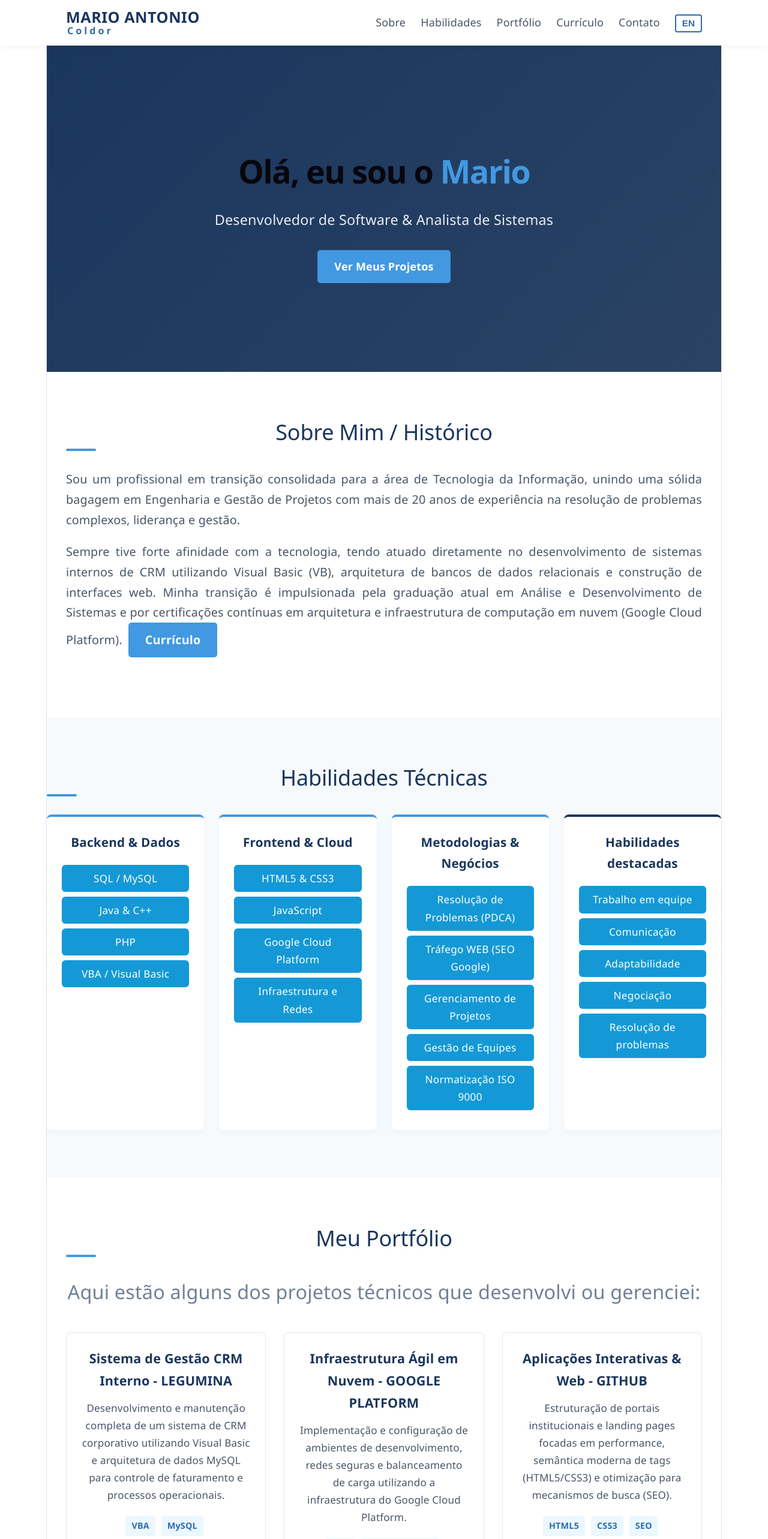
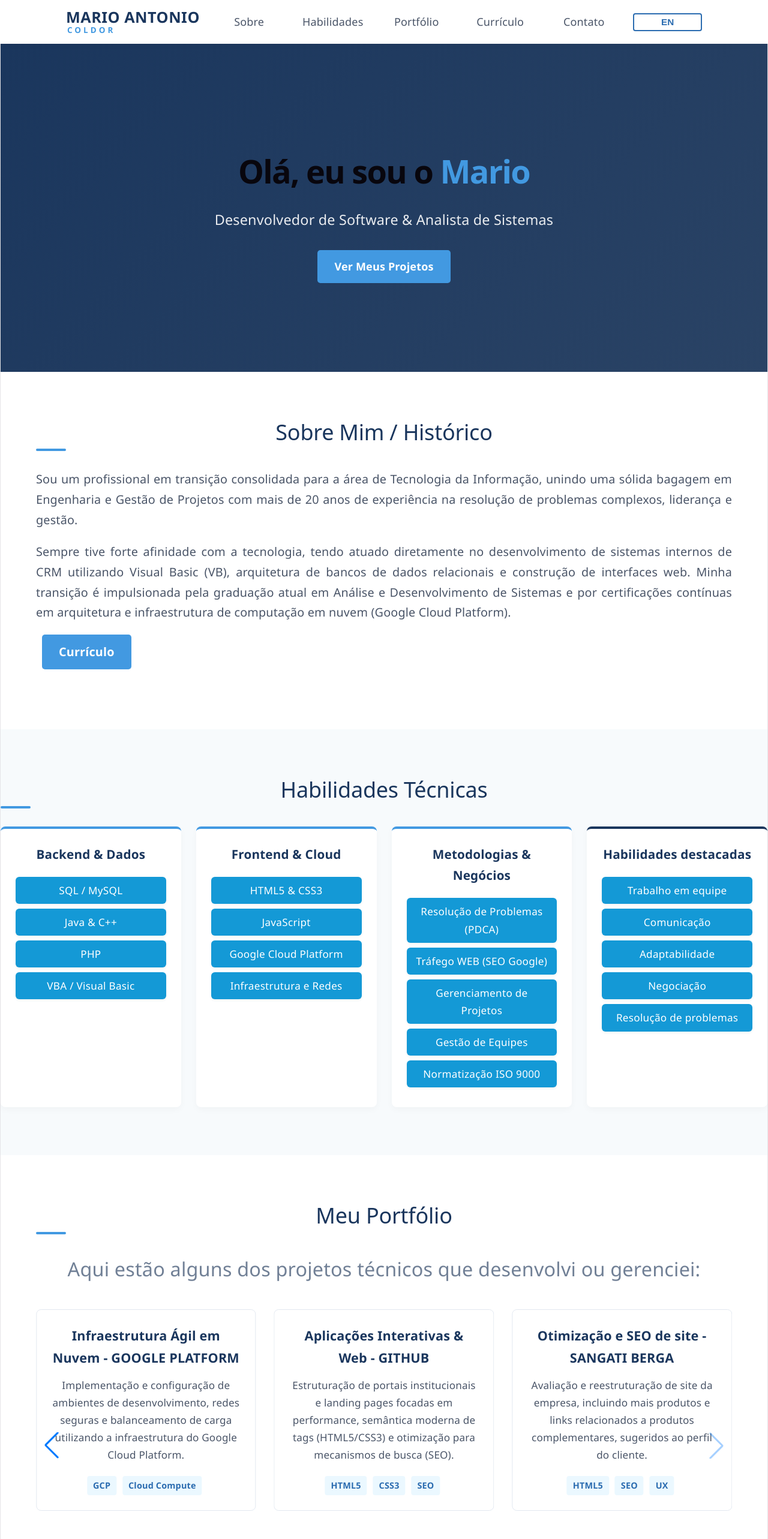
Before and after one commit to Mlaantonio/Mario-Luis-Alves-Antonio, a React (Vite) app: page / in a window 1280 px wide. Shown: the top 2566 px of the page at 60% size. Built offline with nearby package versions, Linux system fonts and the light colour scheme.

Commit message:
feat:Corrigido as margens e transformado a seção projetos em carrocel.

```diff
--- a/package.json
+++ b/package.json
@@ -11,7 +11,8 @@
   },
   "dependencies": {
     "react": "^19.2.6",
-    "react-dom": "^19.2.6"
+    "react-dom": "^19.2.6",
+    "swiper": "^12.2.0"
   },
   "devDependencies": {
     "@eslint/js": "^10.0.1",
--- a/src/App.css
+++ b/src/App.css
@@ -6,6 +6,7 @@
     padding: 0;
     box-sizing: border-box;
     scroll-behavior: smooth; /* Rolagem suave ao clicar no menu */
+    width: 100%;
 }
 
 body {
@@ -13,6 +14,13 @@ body {
     color: #2d3748;
     background-color: #ffffff;
     line-height: 1.7;
+}
+
+#root {
+    width: 100%;
+    max-width: 100%; /* Garante que o container base do React não limite os lados */
+    margin: 0;
+    padding: 0;
 }
 
 /* Menu de Navegação Fixo (Navbar) */
@@ -36,21 +44,64 @@ body {
 }
 
 /* Configuração da Logo Completa */
+/* ==========================================================================
+   BLINDAGEM E ESTILIZAÇÃO DA LOGO (Anula interferências do Vite)
+   ========================================================================== */
 .nav-logo {
-    display: flex;
-    flex-direction: column; /* Coloca o apelido exatamente embaixo */
-    align-items: flex-start;
-    text-decoration: none;
-    line-height: 1.1; /* Aproxima as duas linhas de texto */
+    display: flex !important;
+    flex-direction: column !important; /* Mantém o apelido rigidamente embaixo do nome */
+    align-items: flex-start !important;
+    text-decoration: none !important;  /* Remove sublinhados padrão */
+    line-height: 1.1 !important;       /* Mantém as duas linhas de texto unidas */
+    width: auto !important;            /* Impede expressamente que a logo estique na tela */
+    max-width: fit-content !important;
+    border: none !important;           /* Remove qualquer linha ou borda ao redor */
+    outline: none !important;          /* Remove contornos de foco */
+    background: none !important;       /* Remove fundos acidentais */
+    padding: 0 !important;             /* Reseta espaçamentos internos */
+    box-shadow: none !important;       /* Remove sombras indesejadas */
+}
+
+/* Anula efeitos de hover/link globais especificamente para a logo */
+.nav-logo:hover,
+.nav-logo:focus,
+.nav-logo:active {
+    border: none !important;
+    outline: none !important;
+    box-shadow: none !important;
+    background: transparent !important;
+}
+
+/* Nome Principal */
+.logo-main {
+    font-size: 1.4rem !important;
+    font-weight: 800 !important;
+    color: #1a365d !important;         /* Azul escuro corporativo */
+    letter-spacing: 0.5px !important;
+    text-transform: uppercase !important;
+    display: block !important;
+}
+
+/* Apelido (Subtítulo) */
+.logo-sub {
+    font-size: 0.75rem !important;
+    font-weight: 600 !important;
+    color: #4299e1 !important;         /* Azul claro de destaque */
+    letter-spacing: 4px !important;    /* Efeito de espaçamento moderno */
+    text-transform: uppercase !important;
+    text-align: left;
+    display: block !important;
 }
 
 /* Estilo do Nome Principal */
 .logo-main {
-    font-size: 1.4rem;
-    font-weight: 800;
-    color: #1a365d; /* O azul escuro predominante do site */
-    letter-spacing: 0.5px;
-    text-transform: uppercase; /* Deixa o nome imponente em maiúsculas */
+    font-size: 1.4rem !important;
+    font-weight: 800 !important;
+    color: #1a365d !important;
+    letter-spacing: 0.5px !important;
+    text-transform: uppercase !important;
+    display: block !important;
+    white-space: nowrap !important; /* Impede que Antonio vá para baixo de Mario */
 }
 
 /* Estilo do Apelido (Subtítulo) */
@@ -114,6 +165,7 @@ body {
 
 .btn-primary {
     display: inline-block;
+    width: auto;
     text-decoration: none;
     background-color: #4299e1;
     color: #ffffff;
@@ -129,7 +181,7 @@ body {
 
 /* Layout Geral das Seções */
 .section-container {
-    max-width: 1100px;
+    max-width: 1200px;
     margin: 0 auto;
     padding: 80px 20px;
 }
@@ -284,6 +336,7 @@ h2::after {
 
 .badge {
     display: inline-block;
+    width: auto;
     background-color: #ebf8ff;
     color: #2b6cb0;
     font-size: 0.8rem;
--- a/src/App.jsx
+++ b/src/App.jsx
@@ -2,6 +2,14 @@
 // #russiaisaterroriststate
 import React, { useState, useEffect } from 'react';
 import './App.css';
+// 1. IMPORTAÇÕES DO SWIPER
+import { Swiper, SwiperSlide } from 'swiper/react';
+import { Navigation, Pagination, Autoplay } from 'swiper/modules';
+
+// Importação dos estilos nativos do Swiper
+import 'swiper/css';
+import 'swiper/css/navigation';
+import 'swiper/css/pagination';
 
 // Dicionário completo com os textos em Português e Inglês
 const translations = {
@@ -25,12 +33,14 @@ const translations = {
     portfolioTitle: "Meu Portfólio",
     portfolioSubtitle: "Aqui estão alguns dos projetos técnicos que desenvolvi ou gerenciei:",
     proj1Title: "Sistema de Gestão CRM Interno - LEGUMINA",
-    proj1Desc: "Desenvolvimento e manutenção completa de um sistema de CRM corporativo utilizando Visual Basic e arquitetura de dados MySQL para controle de faturamento e processos operacionais.",
+    proj1Desc: "Desenvolvimento e manutenção completa de um sistema de CRM corporativo utilizando Visual Basic e arquitetura de dados MySQL para controle de faturamento, cadastros de clientes e outros processos operacionais. Criação de site institucional da empresa e configuração de e-mails",
     proj2Title: "Infraestrutura Ágil em Nuvem - GOOGLE PLATFORM",
     proj2Desc: "Implementação e configuração de ambientes de desenvolvimento, redes seguras e balanceamento de carga utilizando a infraestrutura do Google Cloud Platform.",
     proj3Title: "Aplicações Interativas & Web - GITHUB",
     proj3Desc: "Estruturação de portais institucionais e landing pages focadas em performance, semântica moderna de tags (HTML5/CSS3) e otimização para mecanismos de busca (SEO).",
     contactTitle: "Contato",
+    proj4Title: "Otimização e SEO de site - SANGATI BERGA",
+    proj4Desc: "Avaliação e reestruturação de site da empresa, incluindo mais produtos e links relacionados a produtos complementares, sugeridos ao perfil do cliente.",
     contactSubtitle: "Estou em busca de novos desafios. Vamos conversar sobre tecnologia ou oportunidades de projetos?",
     cardLocation: "Localização",
     cardSocial: "Redes Profissionais",
@@ -57,11 +67,13 @@ const translations = {
     portfolioTitle: "My Portfolio",
     portfolioSubtitle: "Here are some of the technical projects I have developed or managed:",
     proj1Title: "Internal CRM Management System - LEGUMINA",
-    proj1Desc: "Complete development and maintenance of a corporate CRM system using Visual Basic and MySQL data architecture for invoicing and operational process control.",
+    proj1Desc: "Complete development and maintenance of a corporate CRM system using Visual Basic and MySQL data architecture for invoicing control, customer registration, and other operational processes. Creation of the company's institutional website and email configuration.",
     proj2Title: "Agile Cloud Infrastructure - GOOGLE PLATFORM",
     proj2Desc: "Implementation and configuration of development environments, secure networks, and load balancing using the Google Cloud Platform infrastructure.",
     proj3Title: "Interactive & Web Applications - GITHUB",
     proj3Desc: "Structuring institutional portals and landing pages focused on performance, modern tag semantics (HTML5/CSS3), and Search Engine Optimization (SEO).",
+    proj4Title: "Website Optimization and SEO - SANGATI BERGA",
+    proj4Desc: "Evaluation and restructuring of the company's website, expanding the product catalog and integrating smart links for complementary products tailored to the customer profile.",
     contactTitle: "Contact",
     contactSubtitle: "I am looking for new challenges. Let's talk about technology or project opportunities?",
     cardLocation: "Location",
@@ -128,9 +140,12 @@ export default function App() {
           <p>{t.aboutP1}</p>
           <p>
             {t.aboutP2}
-            <a href="curriculo.html" target="_blank" rel="noopener noreferrer" className="btn-primary" style={{ display: 'inline-block', marginLeft: '10px' }}>
+            {/* O botão isolado em sua própria linha ou bloco */}
+            <div style={{ marginTop: '20px' }}>
+              <a href="/curriculo.html" target="_blank" rel="noopener noreferrer" className="btn-primary" style={{ display: 'inline-block', marginLeft: '10px' }}>
                 {t.navResume}
               </a>
+            </div>
           </p>
         </div>
       </section>
@@ -185,8 +200,23 @@ export default function App() {
         <h2>{t.portfolioTitle}</h2>
         <p className="section-subtitle">{t.portfolioSubtitle}</p>
 
-        <div className="portfolio-grid">
+        {/* Container do Slider */}
+        <Swiper
+          modules={[Navigation, Pagination, Autoplay]} // Módulos ativos
+          spaceBetween={30}                            // Espaço de 30px entre os cards
+          navigation={true}                            // Setas de navegação nas laterais
+          pagination={{ clickable: true }}             // Pontinhos de paginação embaixo
+          autoplay={{ delay: 5000, disableOnInteraction: false }} // Passa sozinho a cada 5s
+          className="portfolio-swiper"
+          breakpoints={{
+            // Configurações de responsividade (Mobile / Tablet / PC)
+            320: { slidesPerView: 1 },  // Em celulares exibe 1 card por vez
+            768: { slidesPerView: 2 },  // Em tablets exibe 2 cards por vez
+            1024: { slidesPerView: 3 }  // No PC exibe os 3 cards lado a lado na linha
+          }}
+        >
           {/* Projeto 1 */}
+          <SwiperSlide>
             <div className="portfolio-card">
               <div className="card-body">
                 <h3>{t.proj1Title}</h3>
@@ -194,8 +224,10 @@ export default function App() {
                 <span className="badge">VBA</span> <span className="badge">MySQL</span>
               </div>
             </div>
+          </SwiperSlide>
 
           {/* Projeto 2 */}
+          <SwiperSlide>
             <div className="portfolio-card">
               <div className="card-body">
                 <h3>{t.proj2Title}</h3>
@@ -203,8 +235,10 @@ export default function App() {
                 <span className="badge">GCP</span> <span className="badge">Cloud Compute</span>
               </div>
             </div>
+          </SwiperSlide>
 
           {/* Projeto 3 */}
+          <SwiperSlide>
             <div className="portfolio-card">
               <div className="card-body">
                 <h3>{t.proj3Title}</h3>
@@ -212,7 +246,19 @@ export default function App() {
                 <span className="badge">HTML5</span> <span className="badge">CSS3</span> <span className="badge">SEO</span>
               </div>
             </div>
+          </SwiperSlide>
+
+          {/* Projeto 4 (O novo projeto agora entra em uma aba própria na mesma linha!) */}
+          <SwiperSlide>
+            <div className="portfolio-card">
+              <div className="card-body">
+                <h3>{t.proj4Title}</h3>
+                <p>{t.proj4Desc}</p>
+                <span className="badge">HTML5</span> <span className="badge">SEO</span> <span className="badge">UX</span>
               </div>
+            </div>
+          </SwiperSlide>
+        </Swiper>
       </section>
 
       {/* Seção de Contato */}
```
Also changed, not shown: 1 other file (tests, documents, lock files or other folders). Lines whose indentation alone changed are shown as unchanged.
